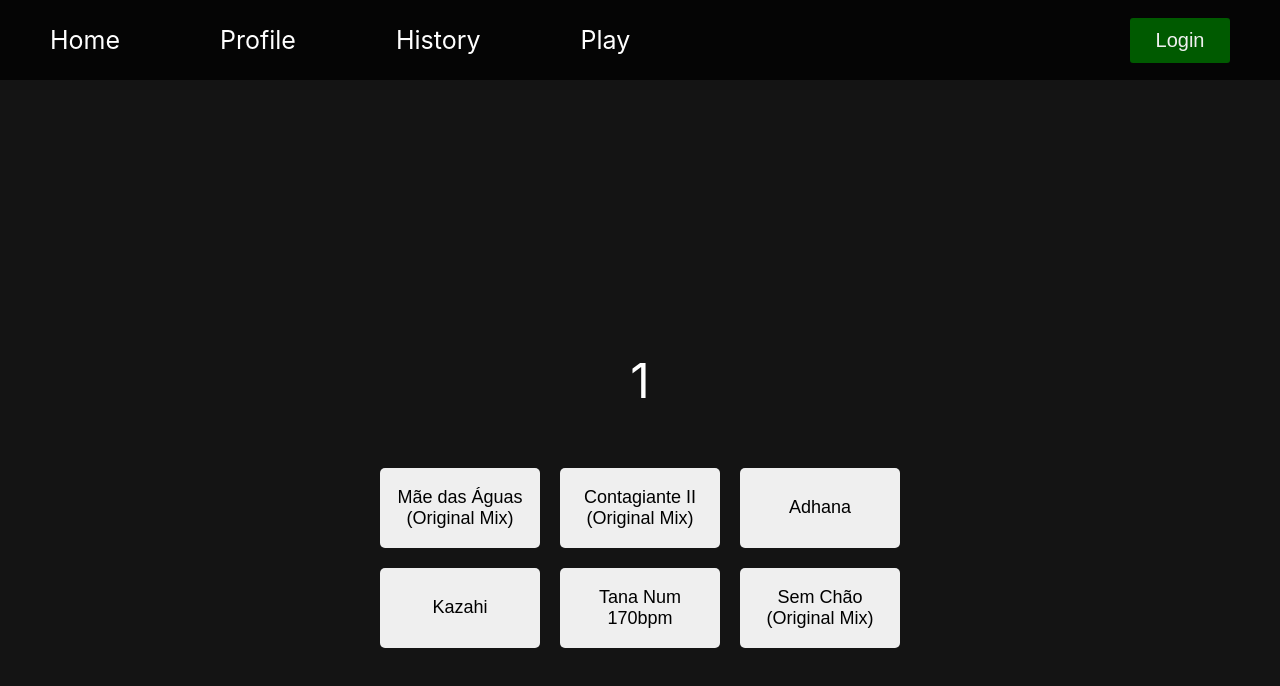
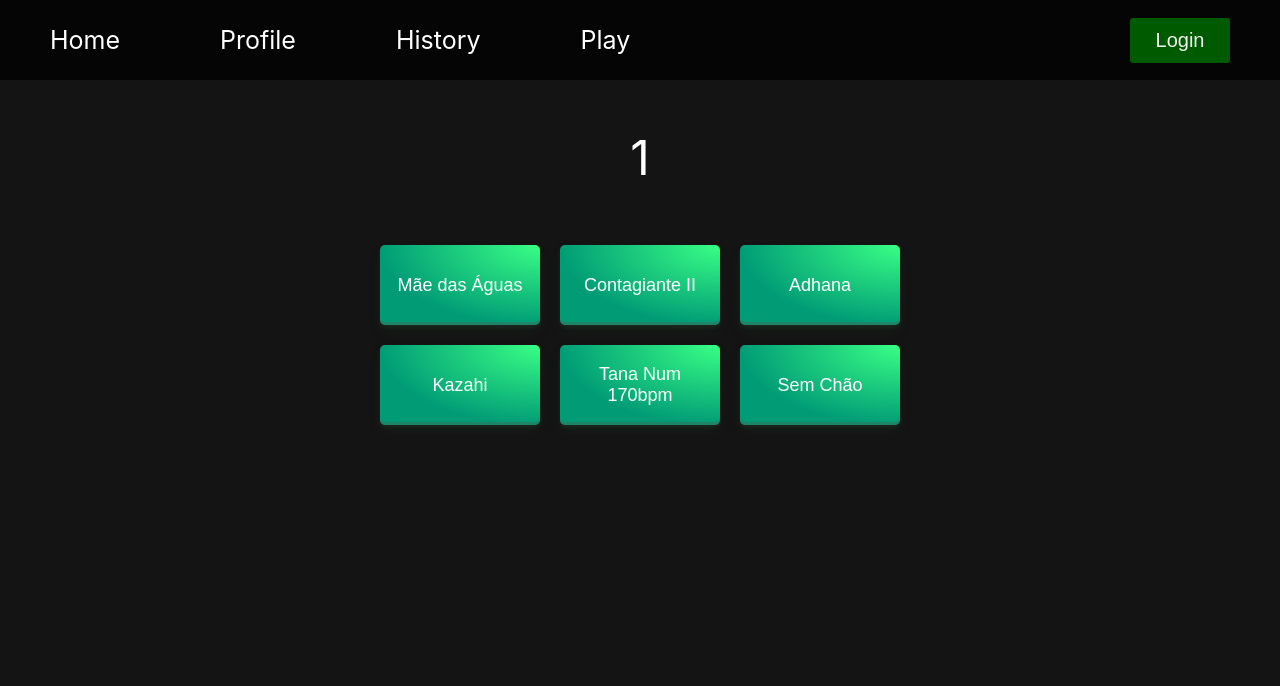
Before and after one commit to Glauco07/songler, a React (Create React App) app in the folder frontend/: page / in a window 1280 px wide. Both pictures are taken after a click on the button "Start". Shown: the top 686 px of the page. Built offline with nearby package versions, Linux system fonts and the light colour scheme; no server answers.

Commit message:
changed button logic and design

```diff
--- a/frontend/src/Components/Home/Home.css
+++ b/frontend/src/Components/Home/Home.css
@@ -1,8 +1,8 @@
-.home{
+.home {
     height: 100vh;
     width: 100vw;
     display: flex;
     justify-content: center;
-    align-items: center;
+    align-items: flex-start;
     background-color: rgb(20, 20, 20);
 }
--- a/frontend/src/Components/Player/Player.css
+++ b/frontend/src/Components/Player/Player.css
@@ -19,14 +19,6 @@
     color: white;
 }
 
-.rightAnswer {
-    background: green;
-}
-
-.wrongAnswer {
-    background: rgb(255, 0, 0);
-}
-
 .button-container {
     display: flex;
     justify-content: center;
@@ -38,3 +30,74 @@
 .button-container button {
     margin: 10px;
 }
+
+.guessButton {
+    background: radial-gradient(100% 100% at 100% 0, #39ff85 0, #019c76 100%);
+    border-radius: 6px;
+    box-shadow: rgba(35, 66, 39, 0.4) 0 2px 4px,
+        rgba(35, 66, 45, 0.3) 0 7px 13px -3px,
+        rgba(58, 111, 89, 0.5) 0 -3px 0 inset;
+    box-sizing: border-box;
+    color: #fff;
+    height: 48px;
+    text-align: center;
+    text-decoration: none;
+    transition: box-shadow 0.15s, transform 0.15s;
+    font-size: 18px;
+}
+
+.guessButton:hover {
+    box-shadow: #3ce04a 0 0 0 1.5px inset, rgba(35, 66, 43, 0.4) 0 2px 4px,
+        rgba(35, 66, 37, 0.3) 0 7px 13px -3px, #3ce0a9 0 -3px 0 inset;
+    transform: translateY(-2px);
+}
+
+.guessButton:active {
+    box-shadow: #3ce03c 0 3px 7px inset;
+    transform: translateY(2px);
+}
+
+.startButton {
+    margin-top: 200px;
+}
+
+#rightAnswer,
+#wrongAnswer {
+    opacity: 1;
+    transition: 1s;
+    text-align: center;
+    font-size: 80px;
+    z-index: 99;
+}
+
+#rightAnswer.hide,
+#wrongAnswer.hide {
+    display: none;
+    opacity: 0;
+}
+
+#rightAnswer {
+    color: #39ff85;
+}
+
+#wrongAnswer {
+    color: red;
+}
+.rightAnswer__button {
+    background: rgb(0, 255, 85) !important;
+}
+
+.wrongAnswer__button {
+    background: rgb(255, 0, 0) !important;
+    box-shadow: rgba(66, 35, 35, 0.4) 0 2px 4px,
+        rgba(66, 35, 35, 0.3) 0 7px 13px -3px,
+        rgba(111, 58, 58, 0.5) 0 -3px 0 inset !important;
+}
+.wrongAnswer__button .guessButton:hover {
+    box-shadow: #e03c3c 0 0 0 1.5px inset, rgba(66, 35, 35, 0.4) 0 2px 4px,
+        rgba(66, 35, 35, 0.3) 0 7px 13px -3px, #e03c3c 0 -3px 0 inset !important;
+}
+
+.wrongAnswer__button .guessButton:active {
+    box-shadow: #e03c3c 0 3px 7px inset !important;
+}
--- a/frontend/src/Components/Player/Player.jsx
+++ b/frontend/src/Components/Player/Player.jsx
@@ -27,9 +27,13 @@ const Player = () => {
     };
 
     const getResult = async (e) => {
-        if (e.target.innerText === answer.current.title)
-            e.target.classList.add("rightAnswer");
-        else e.target.classList.add("wrongAnswer");
+        if (e.target.innerText === answer.current.title) {
+            document.getElementById("rightAnswer").classList.remove("hide");
+            e.target.classList.add("rightAnswer__button");
+        } else {
+            document.getElementById("wrongAnswer").classList.remove("hide");
+            e.target.classList.add("wrongAnswer__button");
+        }
         handlePlayer(audio, false);
         await sleep(1000);
         setRoundNumber(roundNumber - 1);
@@ -41,19 +45,29 @@ const Player = () => {
 
     useEffect(() => {
         if (playlist.length < 1 || roundNumber <= 0) return;
-        console.log("1");
+        if (roundNumber === numberOfRounds) handlePlayer(audio, false);
+
+        //reset buttons
+        document.getElementById("rightAnswer").classList.add("hide");
+        document.getElementById("wrongAnswer").classList.add("hide");
         document.querySelectorAll(".guessButton").forEach((e) => {
-            e.classList.remove("wrongAnswer");
-            e.classList.remove("rightAnswer");
+            e.classList.remove("wrongAnswer__button");
+            e.classList.remove("rightAnswer__button");
         });
+
+        //mount next round
         answers.current = playlist.splice(0, roundNumber);
         answer.current = answers.current.pop();
         const round = playlist.splice(0, 5);
         round.push(answer.current);
+
+        //remove unnecessary text
+        round.forEach((e) => {
+            e.title = e.title.split("(")[0];
+        });
+
         round.sort(() => Math.random() - 0.5);
         setGuesses(round);
-        console.log("Round: " + roundNumber);
-        console.log("Current song: " + answer.current.title);
         audio = new Audio(answer.current.audio);
         handlePlayer(audio, true);
     }, [playlist, roundNumber]);
@@ -62,33 +76,45 @@ const Player = () => {
         <div className='player'>
             {guesses.length === 0 ? (
                 <div>
-                    <button onClick={getPlaylist}>Start</button>
+                    <button
+                        className='guessButton startButton'
+                        onClick={getPlaylist}>
+                        Start
+                    </button>
                 </div>
             ) : (
                 <>
-                    <p class='roundNumber'>{4 - roundNumber}</p>
+                    <p className='roundNumber'>
+                        {numberOfRounds - roundNumber + 1}
+                    </p>
                     <div className='button-container'>
-                        <button class='guessButton' onClick={getResult}>
+                        <button className='guessButton' onClick={getResult}>
                             {guesses[0].title}
                         </button>
-                        <button class='guessButton' onClick={getResult}>
+                        <button className='guessButton' onClick={getResult}>
                             {guesses[1].title}
                         </button>
-                        <button class='guessButton' onClick={getResult}>
+                        <button className='guessButton' onClick={getResult}>
                             {guesses[2].title}
                         </button>
-                        <button class='guessButton' onClick={getResult}>
+                        <button className='guessButton' onClick={getResult}>
                             {guesses[3].title}
                         </button>
-                        <button class='guessButton' onClick={getResult}>
+                        <button className='guessButton' onClick={getResult}>
                             {guesses[4].title}
                         </button>
-                        <button class='guessButton' onClick={getResult}>
+                        <button className='guessButton' onClick={getResult}>
                             {guesses[5].title}
                         </button>
                     </div>
                 </>
             )}
+            <p id='rightAnswer' className='hide'>
+                Acertou!
+            </p>
+            <p id='wrongAnswer' className='hide'>
+                Errou!
+            </p>
         </div>
     );
 };
```
